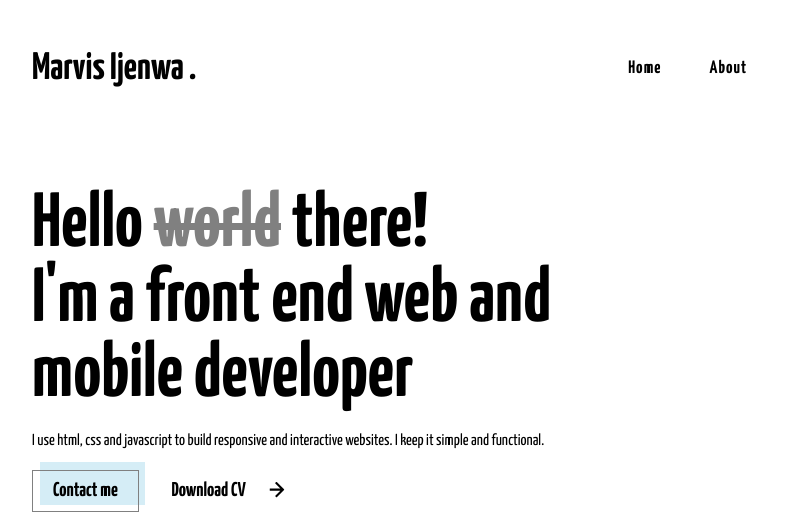
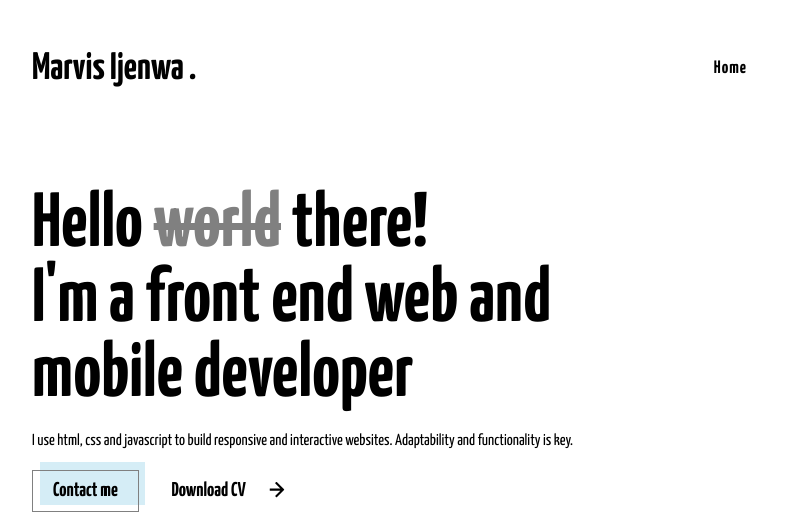
Before and after one commit to IjEmpire/netlify-portfilio-page, a plain HTML site: page index.html in a window 1280 px wide. Shown: the top 519 px of the page, 96-886 px from the left. Drawn offline with Linux system fonts and the light colour scheme; a web font is replaced by a local one.

```diff
--- a/index.html
+++ b/index.html
@@ -19,9 +19,6 @@
             <ul class="nav-menu">
                 <li class="nav-item">
                     <a href="index.html" class="nav-link" id="home-link">Home</a>
-                </li>
-                <li class="nav-item">
-                    <a href="#" class="nav-link">About</a>
                 </li>
                 <li class="nav-item">
                     <a href="#grid-wrap" class="nav-link">Projects</a>
@@ -47,7 +44,7 @@
                 Hello <span style="text-decoration: line-through;color: grey">world</span> there! <br> I'm a front end web and mobile developer
             </h1>
             <p>
-                I use html, css and javascript to build responsive and interactive websites. I keep it simple and functional.
+                I use html, css and javascript to build responsive and interactive websites. Adaptability and functionality is key.
             </p>
             <button onclick="toContactPage()" class="btn1"><span id="btn1">Contact me</span></button>
             <button class="btn2" id="btn2">Download CV <i class="fa fa-arrow-right" style="margin: 0 20px;"></i></button>
```
